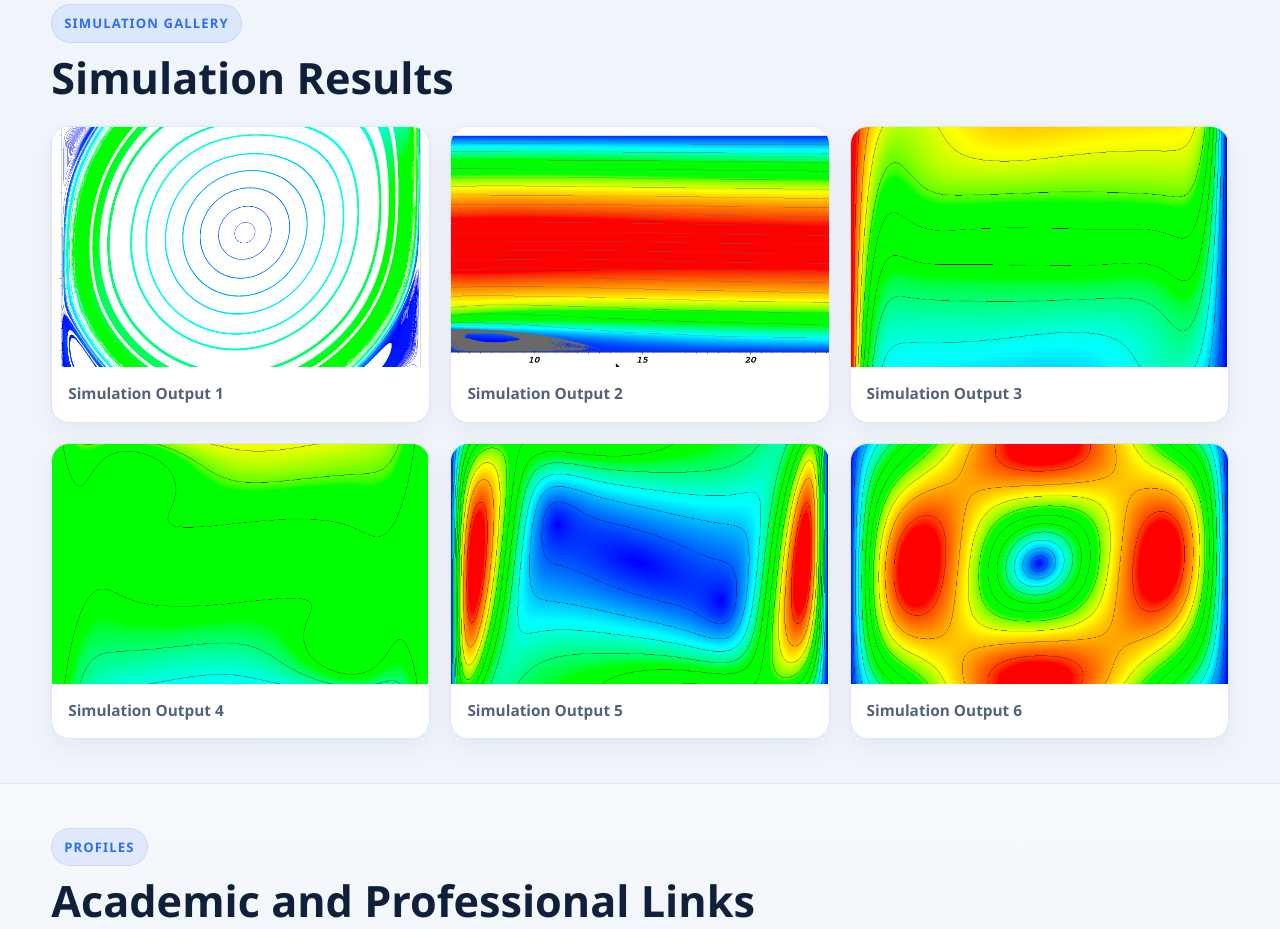
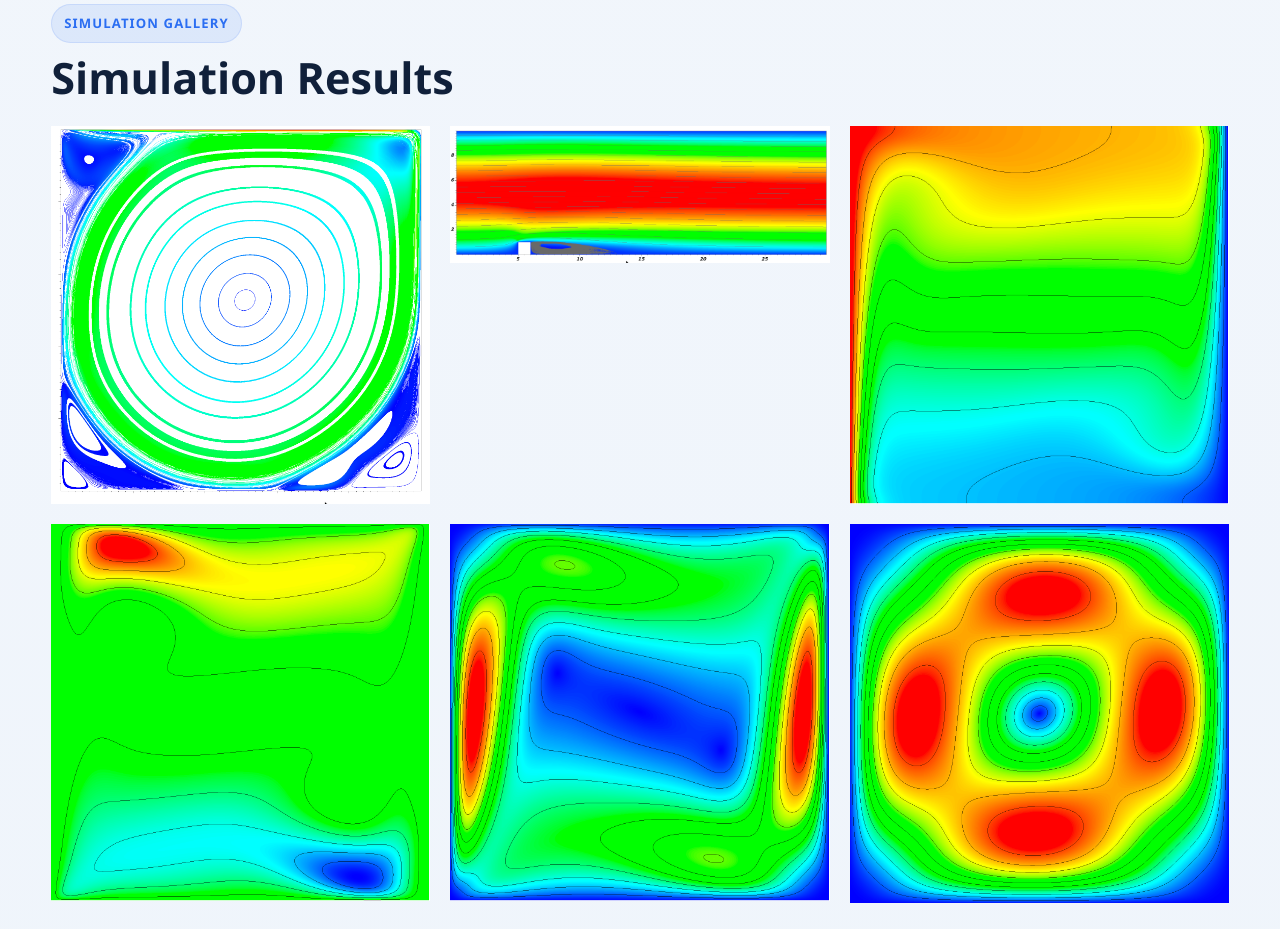
Before and after one commit to sinanergen01/sinanergen01.github.io, a plain HTML site: page index.html in a window 1280 px wide. Shown: the part 3840-4769 px from the top of the page. Drawn offline with Linux system fonts and the light colour scheme.

Commit message:
Update simulation results display in index.html
Replaced gallery cards with inline images for simulation results.

```diff
--- a/index.html
+++ b/index.html
@@ -297,39 +297,15 @@
     </div>
 
     <div class="gallery-grid">
-      <figure class="gallery-card">
-        <img src="sim1.jpg" alt="Simulation result 1" />
-        <figcaption>Simulation Output 1</figcaption>
-      </figure>
-
-      <figure class="gallery-card">
-        <img src="sim2.jpg" alt="Simulation result 2" />
-        <figcaption>Simulation Output 2</figcaption>
-      </figure>
-
-      <figure class="gallery-card">
-        <img src="sim3.jpg" alt="Simulation result 3" />
-        <figcaption>Simulation Output 3</figcaption>
-      </figure>
-
-      <figure class="gallery-card">
-        <img src="sim4.jpg" alt="Simulation result 4" />
-        <figcaption>Simulation Output 4</figcaption>
-      </figure>
-
-      <figure class="gallery-card">
-        <img src="sim5.jpg" alt="Simulation result 5" />
-        <figcaption>Simulation Output 5</figcaption>
-      </figure>
-
-      <figure class="gallery-card">
-        <img src="sim6.jpg" alt="Simulation result 6" />
-        <figcaption>Simulation Output 6</figcaption>
-      </figure>
+      <img src="sim1.jpg" alt="Simulation result 1" class="gallery-image" />
+      <img src="sim2.jpg" alt="Simulation result 2" class="gallery-image" />
+      <img src="sim3.jpg" alt="Simulation result 3" class="gallery-image" />
+      <img src="sim4.jpg" alt="Simulation result 4" class="gallery-image" />
+      <img src="sim5.jpg" alt="Simulation result 5" class="gallery-image" />
+      <img src="sim6.jpg" alt="Simulation result 6" class="gallery-image" />
     </div>
   </div>
 </section>
-
     <section class="section alt-section" id="links">
       <div class="container">
         <div class="section-header">
```
